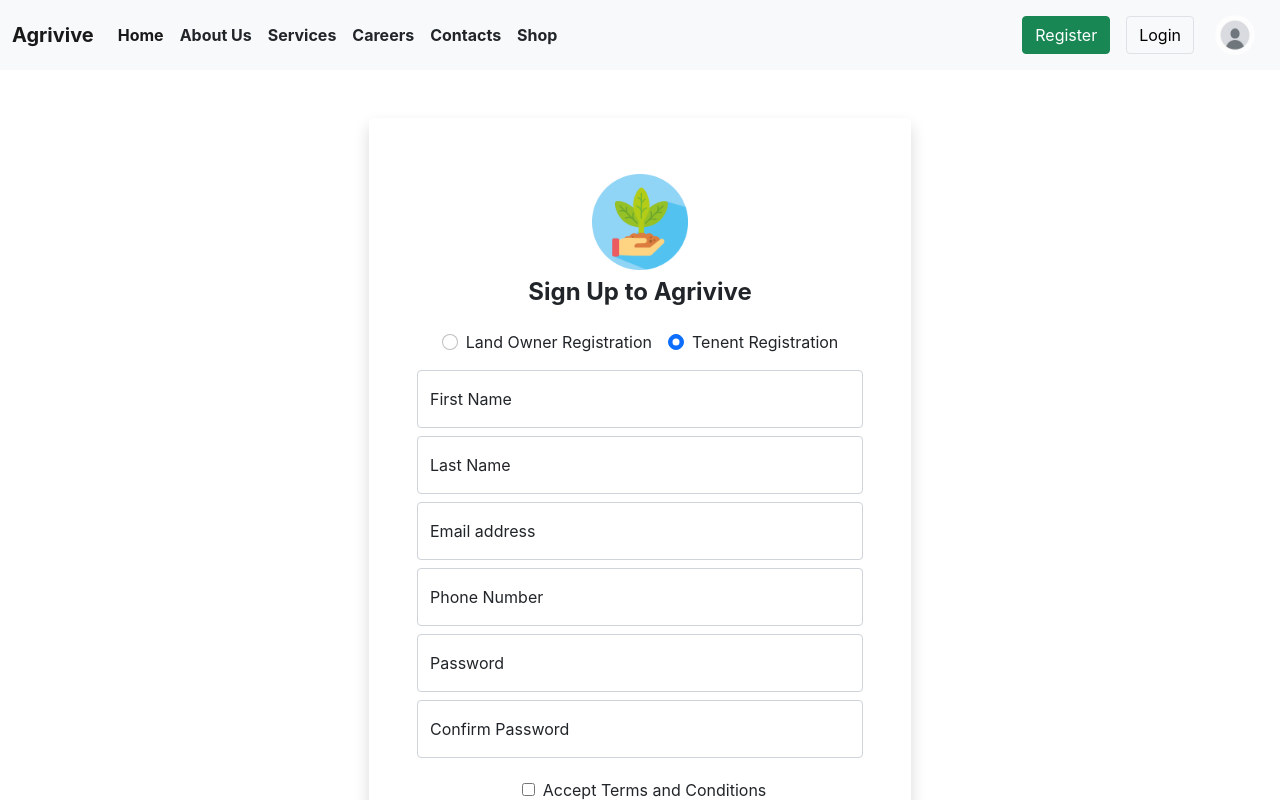
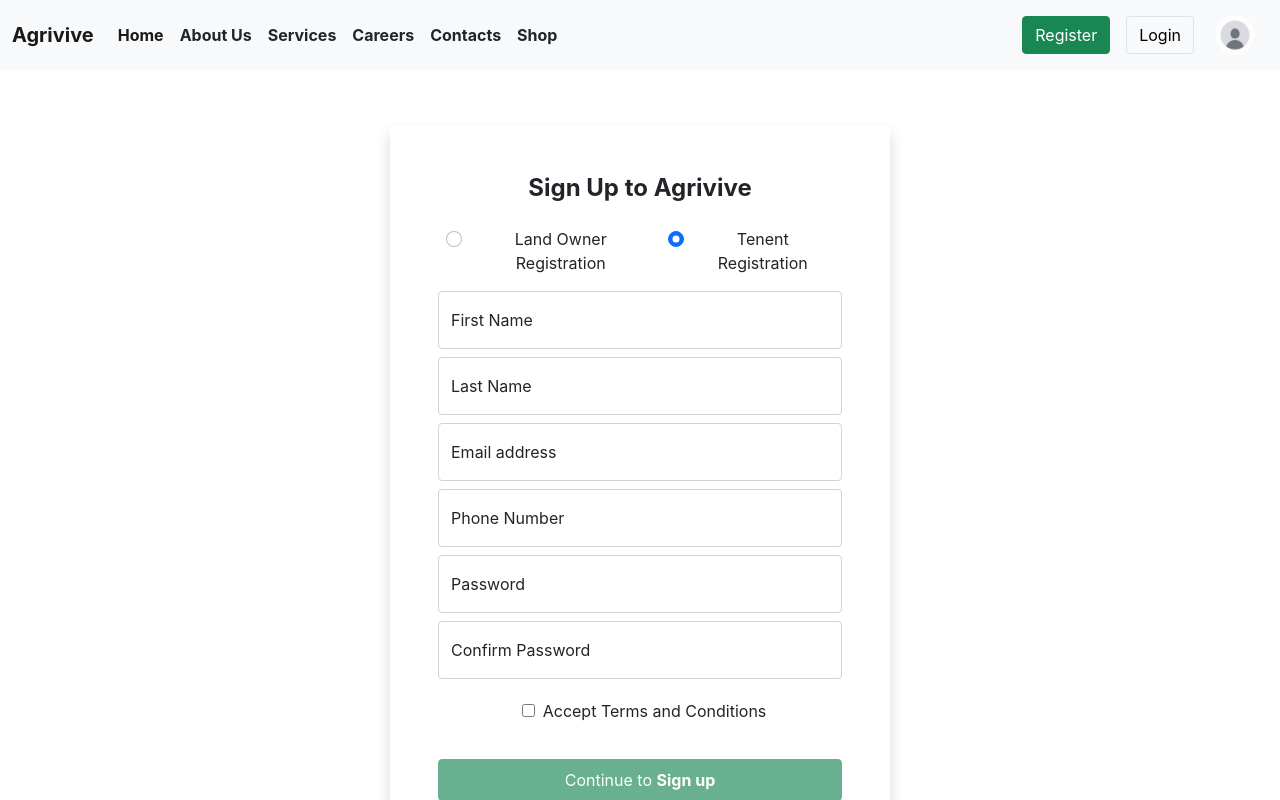
Before and after one commit to HariSirikonda/Agrivive, a React (Create React App) app: page /register in a window 1280 px wide. Shown: the top 800 px of the page. Built offline with nearby package versions, Linux system fonts and the light colour scheme.

Commit message:
This is the updated register page

```diff
--- a/src/components/register.js
+++ b/src/components/register.js
@@ -16,11 +16,8 @@ function Register() {
         <>
             <section className="wrapper mb-3">
                 <div className="container mt-5">
-                    <div className="align-items-center justify-content-center w-50 m-auto">
-                        <form className="rounded bg-white shadow p-5 m-2">
-                            <div className="logo">
-                                <img className="img-fluid p-2 w-25" src={Logo} alt="Logo" />
-                            </div>
+                    <div className="d-flex align-items-center justify-content-center w-50 m-auto">
+                        <form className="rounded bg-white shadow p-5 m-2" style={{ width: '500px' }}>
                             <h3 className="text-dark fw-bolder fs-4 mb-2">Sign Up to Agrivive</h3>
                             <div className='d-flex align-items-center justify-content-center'>
                                 <div className="form-check mx-2 m-3">
@@ -37,11 +34,11 @@ function Register() {
                                 </div>
                             </div>
                             <div className="form-floating mb-2 ">
-                                <input type="email" className="form-control" id="Username" placeholder="name@example.com" />
+                                <input type="text" className="form-control" id="Username" placeholder="name@example.com" />
                                 <label for="floatingInput">First Name</label>
                             </div>
                             <div className="form-floating mb-2 ">
-                                <input type="email" className="form-control" id="Username" placeholder="name@example.com" />
+                                <input type="text" className="form-control" id="Username" placeholder="name@example.com" />
                                 <label for="floatingInput">Last Name</label>
                             </div>
                             <div className="form-floating mb-2 ">
@@ -61,7 +58,7 @@ function Register() {
                                 <label for="floatingPassword">Confirm Password</label>
                             </div>
                             <div className="text-center w-100 mt-2 p-1">
-                                <input className="m-2" type="checkbox" value="TermsAccepted" checked={isChecked} onChange={handleCheckboxChange}/>
+                                <input className="m-2" type="checkbox" value="TermsAccepted" checked={isChecked} onChange={handleCheckboxChange} />
                                 <label className="mt-2 mb-2">Accept Terms and Conditions</label>
                             </div>
                             <button id="ContinueButton" type="submit" disabled={!isChecked} className="submit_btn btn btn-md btn-success w-100 my-4 p-2">Continue to <b>Sign up</b></button>
```
